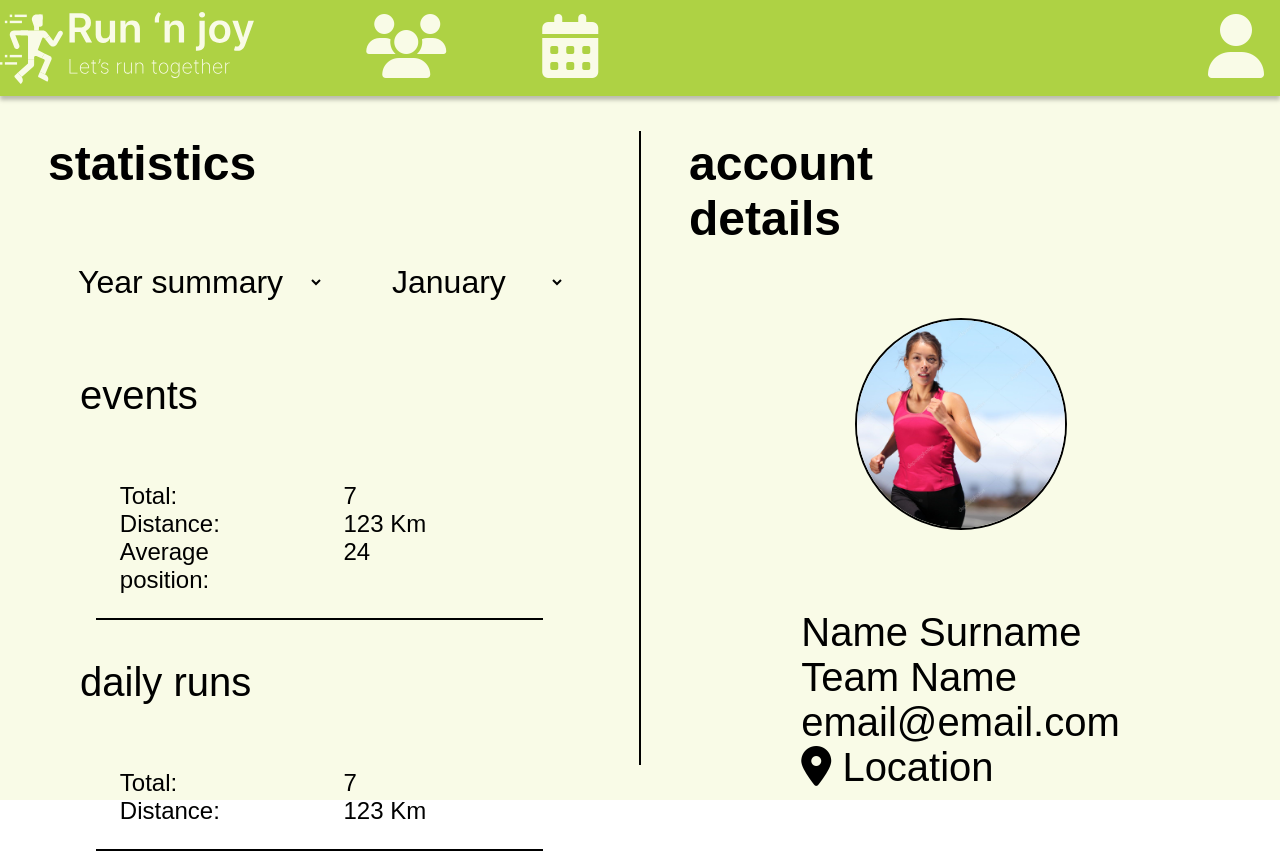
After one commit to bartKn/WDPAI, a PHP site: page /public/views/profile.html in a window 1280 px wide. The commit adds this page. Run offline with PHP 8.4, Linux system fonts and the light colour scheme; some libraries are stand-ins or nearby versions.

Commit message:
Profile styles

```diff
--- /dev/null
+++ b/public/css/global-main.css
@@ -0,0 +1,81 @@
+body {
+    margin: 0;
+}
+
+.base-container {
+    font-family: Arial, Helvetica, sans-serif;
+
+    display: flex;
+    flex-direction: column;
+    align-items: center;
+
+    width: 100vw;
+    height: 100vh;
+    /* background: linear-gradient(90deg, #F9FBE7 50%, #f0f0f0 50%); */
+    background-color: #F9FBE7;
+}
+
+a {
+    color: inherit;
+    font-size: inherit;
+}
+
+nav {
+    height: 12vh;
+    width: 100vw;
+    background: #AED244;
+    box-shadow: 0px 4px 4px rgba(0, 0, 0, 0.25);
+
+    display: flex;
+    flex-direction: row;
+    justify-content: flex-start;
+}
+
+main {
+    height: 88vh;
+    width: 100vw;
+
+    display: flex;
+    flex-direction: row;
+}
+
+nav > a > img {
+    width: 100%;
+    height: 100%;
+}
+
+.separator {
+    width: 2px;
+    height: 90%;
+    background-color: #000000;
+    margin: auto;
+}
+
+ul {
+    color: #F9FBE7;
+    width: 100%;
+    display: flex;
+    align-items: center;
+    list-style: none;
+    padding: 0;
+    margin-left: 5%;
+    position: relative;
+}
+
+li {
+    display: flex;
+    flex-direction: column;
+    align-items: center;
+    margin: 0 3em;
+}
+
+li > a {
+    font-size: 4em;
+    color: #F9FBE7;
+}
+
+li:last-child {
+    position: absolute;
+    right: 0;
+    margin-right: 1em;
+}
--- a/public/css/style.css
+++ b/public/css/login.css
@@ -28,7 +28,7 @@ body {
     width: 50%;
 }
 
-form {
+form.login {
     margin: auto;
     display: flex;
     flex-direction: column;
@@ -43,7 +43,7 @@ form {
     border-radius: 30px;
 }
 
-input {
+input, .input-box {
     width: 80%;
     height: 15%;
 
@@ -81,6 +81,8 @@ button {
     font-size: 175%;
     font-style: normal;
     color: #F9FBE7;
+
+    cursor: pointer;
 }
 
 .input-text {
--- /dev/null
+++ b/public/css/profile.css
@@ -0,0 +1,64 @@
+.stats {
+    width: 50%;
+    display: flex;
+    flex-direction: column;
+}
+
+.account {
+    width: 50%;
+    display: flex;
+    flex-direction: column;
+}
+
+h1 {
+    font-size: 300%;
+    margin-left: 1em;
+}
+
+.profile-pic {
+    border-radius: 50%;
+    border: 2px solid #000000;
+    width: 13em;
+    height: 13em;
+    align-self: center;
+    margin-top: 2em;
+}
+
+.details {
+    display: flex;
+    flex-direction: column;
+    align-self: center;
+    font-size: 250%;
+    margin: 2em;
+}
+
+.stats-param {
+    display: flex;
+    justify-content: center;
+    align-items: center;
+}
+
+select {
+    font-size: 200%;
+    background-color: transparent;
+    border: none;
+    margin: 1em;
+}
+
+p {
+    font-size: 250%;
+    margin-left: 2em;
+}
+
+.stats-container {
+    align-self: center;
+    display: flex;
+    font-size: 150%;
+    border-bottom: 2px solid #000000;
+    width: 70%;
+}
+
+.stats-container > div {
+    width: 50%;
+    margin: 1em;
+}
--- a/public/views/login.html
+++ b/public/views/login.html
@@ -1,6 +1,6 @@
 <!DOCTYPE html>
 <head>
-    <link rel="stylesheet" type="text/css" href="../css/style.css">
+    <link rel="stylesheet" type="text/css" href="../css/login.css">
     <title>LOGIN PAGE</title>
 </head>
 <body>
@@ -9,7 +9,7 @@
                 <img src="../img/logo.svg">
             </div>
             <div class="login-container">
-                <form>
+                <form class="login">
                     <p class="input-text">Log In</p>
                     <input name="email" type="text" placeholder="Your email">
                     <input name="password" type="password" placeholder="Password">
--- /dev/null
+++ b/public/views/profile.html
@@ -0,0 +1,98 @@
+<!DOCTYPE html>
+<head>
+    <link rel="stylesheet" type="text/css" href="../css/global-main.css">
+    <link rel="stylesheet" type="text/css" href="../css/profile.css">
+
+    <script src="https://kit.fontawesome.com/32e003c632.js" crossorigin="anonymous"></script>
+    <title>PROFILE</title>
+</head>
+<body>
+    <div class="base-container">
+        <nav>
+            <a href="main-page.html">
+                <img src="../img/logo.svg">
+            </a>
+            <ul>
+                <li>
+                    <a href="team.html">
+                        <i class="fa-solid fa-users"></i>
+                    </a>
+                </li>
+                <li>
+                    <a href="calendar.html">
+                        <i class="fa-solid fa-calendar-days"></i>
+                    </a>
+                </li>
+                <li>
+                    <a href="profile.html">
+                        <i class="fa-solid fa-user"></i>
+                    </a>
+                </li>
+            </ul>
+        </nav>
+        <main>
+            <section class="stats">
+                <h1>statistics</h1>
+                <form class="stats-param">
+                    <select id="period" name="period">
+                        <option value="year">Year summary</option>
+                        <option value="month">Month summary</option>
+                    </select>
+                    <select id="period-value" name="period-value">
+                        <option value="January">January</option>
+                        <option value="February">February</option>
+                        <option value="March">March</option>
+                        <option value="April">April</option>
+                        <option value="May">May</option>
+                        <option value="June">June</option>
+                        <option value="July">July</option>
+                        <option value="August">August</option>
+                        <option value="September">September</option>
+                        <option value="October">October</option>
+                        <option value="November">November</option>
+                        <option value="December">December</option>
+                    </select>
+                </form>
+                <p>events</p>
+                <div class="stats-container">
+                    <div class="labels">
+                        Total:<br>
+                        Distance:<br>
+                        Average position:
+                    </div>
+                    <div class="values">
+                        7<br>
+                        123 Km<br>
+                        24
+                    </div>
+                </div>
+                <p>daily runs</p>
+                <div class="stats-container">
+                    <div class="labels">
+                        Total:<br>
+                        Distance:<br>
+                    </div>
+                    <div class="values">
+                        7<br>
+                        123 Km<br>
+                    </div>
+                </div>
+            </section>
+            <div class="separator"></div>
+            <section class="account">
+                <h1>account<br>details</h1>
+                <img class="profile-pic" src="../img/profile-pic.jpg">
+                <div class="details">
+                    <label id="name">Name Surname</label>
+                    <label id="team">Team Name</label>
+                    <label id="email">email@email.com</label>
+                    <label id="location">
+                        <i class="fa-solid fa-location-dot"></i>
+                        Location
+                    </label>
+                </div>
+            </section>
+        </main>
+    </div>
+</body>
+</html>
--- a/public/views/signup.html
+++ b/public/views/signup.html
@@ -1,12 +1,12 @@
 <!DOCTYPE html>
 <head>
-    <link rel="stylesheet" type="text/css" href="../css/style.css">
+    <link rel="stylesheet" type="text/css" href="../css/login.css">
     <title>SIGNUP PAGE</title>
 </head>
 <body>
     <div class="container">
         <div class="signup-container">
-            <form>
+            <form class="login">
                 <p class="input-text">Sign Up</p>
                 <input name="email" type="text" placeholder="Your email">
                 <input name="password" type="password" placeholder="Password">
```
Also changed, not shown: public/css/main.css (added, +106 -0 lines), public/views/calendar.html (added, +42 -0 lines), public/views/main-page.html (added, +149 -0 lines), public/views/team.html (added, +42 -0 lines), public/img/profile-pic.jpg (added), 3 other files.
